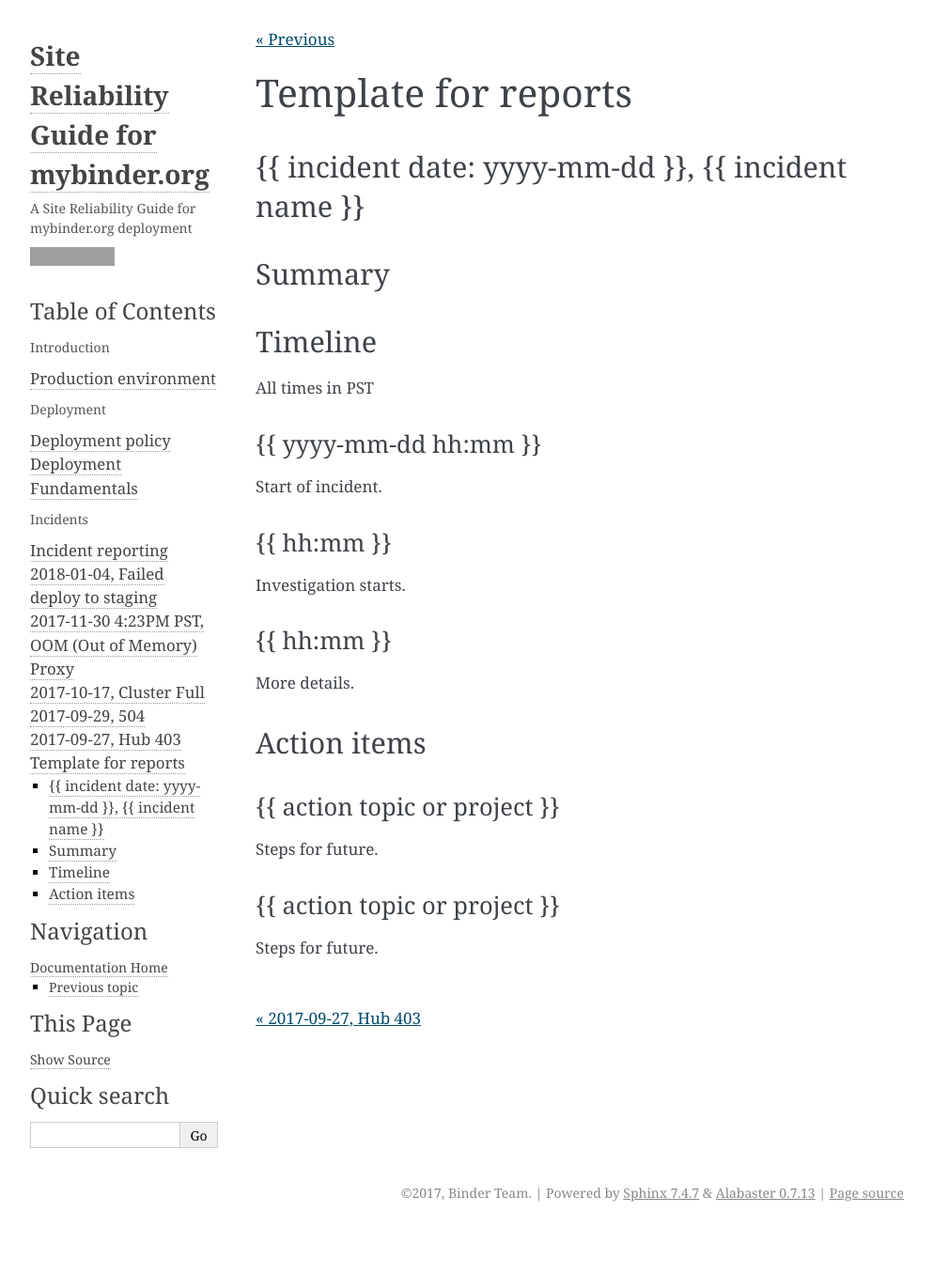
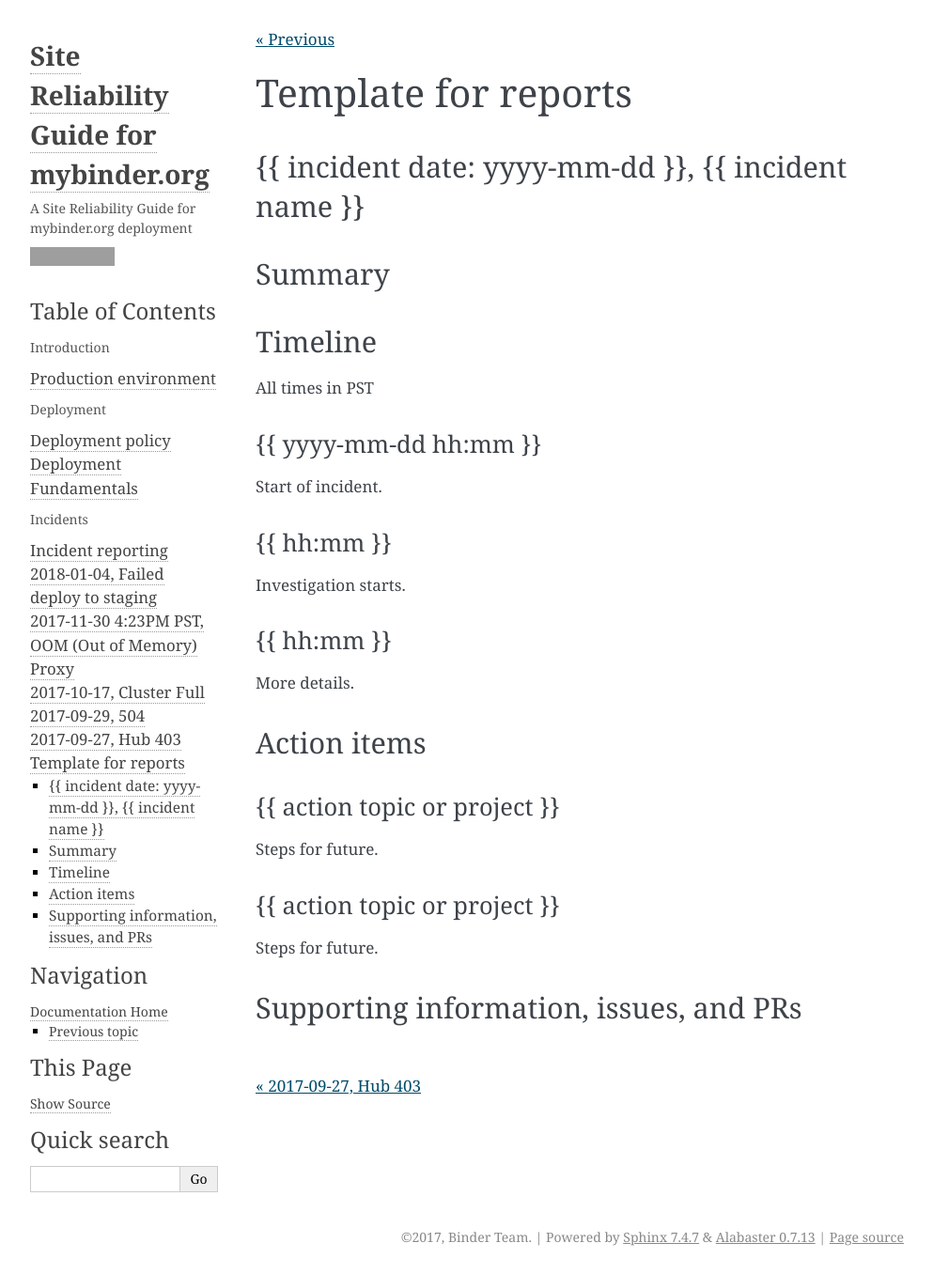
Before and after one commit to jupyterhub/mybinder.org-deploy, a Sphinx documentation site: the page built from docs/source/incident-reports/template-incident-report.md, in a window 1280 px wide. Shown: the whole page at 94% size, without its empty margins (148-1141 px from the left). Built offline with Sphinx 7.4.7, drawn with Linux system fonts in a browser that asks for light colours; before the commit the page ends 1309 px from its top, so only the background shows below that; grey boxes are pictures that could not be loaded.

Commit message:
updating incident template

```diff
--- a/docs/source/incident-reports/template-incident-report.md
+++ b/docs/source/incident-reports/template-incident-report.md
@@ -3,7 +3,6 @@
 ## {{ incident date: yyyy-mm-dd }}, {{ incident name }}
 
 ## Summary
-
 
 ## Timeline
 
@@ -31,3 +30,5 @@ Steps for future.
 ### {{ action topic or project }}
 
 Steps for future.
+
+## Supporting information, issues, and PRs
```
